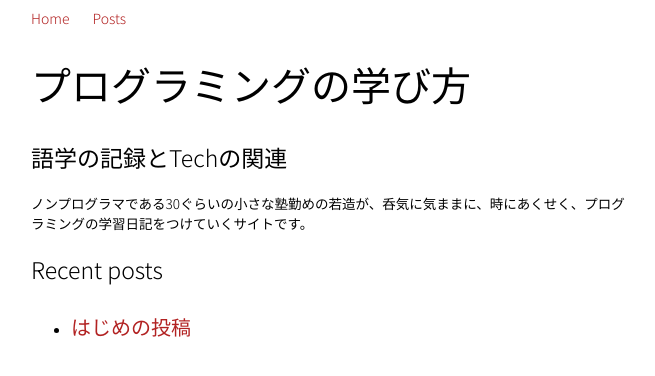
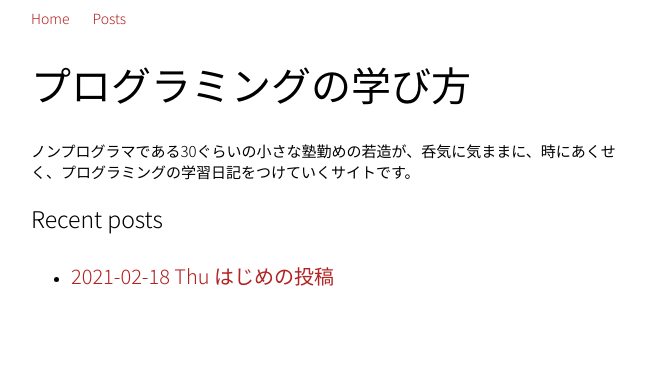
Before and after one commit to mkataoka73/aws_hosted_blog, a Jekyll site: the page built from index.md, in a window 1280 px wide. Shown: the top 376 px of the page, without its empty margins (309-964 px from the left). Built offline with Jekyll 4.4.1, drawn with Linux system fonts in a browser that asks for light colours.

Commit message:
Change style

```diff
--- a/_sass/main.scss
+++ b/_sass/main.scss
@@ -58,10 +58,6 @@ a {
   width: 70%;
   font-size: 1.4rem;
   font-weight: 300;
-
-  p {
-    font-size: 1.35rem;
-  }
 }
 
 .header-nav {
@@ -69,6 +65,10 @@ a {
     display: inline-block;
     margin-left: 20px;
   }
+}
+
+.description {
+  font-size: 1.5rem;
 }
 
 /* Posts page */
--- a/index.md
+++ b/index.md
@@ -5,9 +5,6 @@ title: "Home"
 
 # プログラミングの学び方
 {:.title}
-
-## 語学の記録とTechの関連
-{:.sub-title}
 
 ノンプログラマである30ぐらいの小さな塾勤めの若造が、呑気に気ままに、時にあくせく、プログラミングの学習日記をつけていくサイトです。
 {:.description}
@@ -17,5 +14,5 @@ title: "Home"
 
 
 {% for post in site.posts %}
-  - [{{ post.title }}]({{ post.url }}){:.post-li}
+  - [{{ post.date | date: "%Y-%m-%d %a" }} {{ post.title }}]({{ post.url }}){:.post-li}
 {% endfor %}
```
